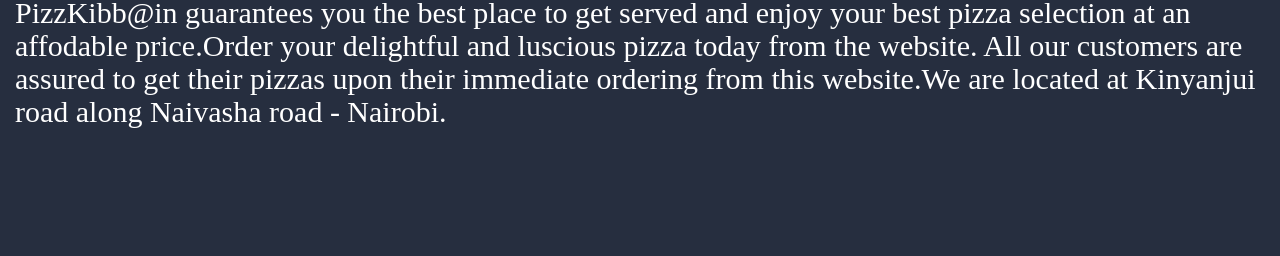
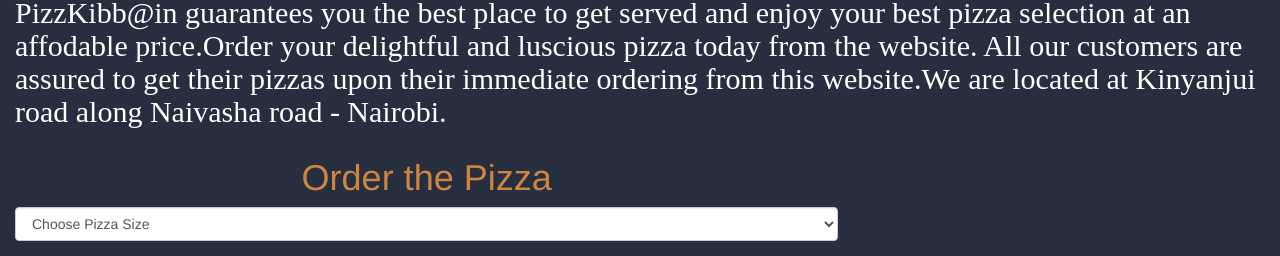
Before and after one commit to DavidKibetRono/Pizza-App, a plain HTML site: page index.html in a window 1280 px wide. Shown: the part 859-1115 px from the top of the page. Before the commit the page ends 997 px from the top, so only its background shows below. Drawn offline with nearby package versions, Linux system fonts and the light colour scheme; a script that the page names is missing.

Commit message:
add selection option for pizza size

```diff
--- a/index.html
+++ b/index.html
@@ -112,6 +112,25 @@
         </h2>
     </div>
     <!------------------------------------/About----------------------------------------->
+     <!------------------------------------Order Form-------------------------------------->
+
+     <div id="order" class="container-fluid">
+        <div class="row">
+            <div class="orders">
+                <div class="col-md-8">
+
+                    <h1 id="orderTitle">Order the Pizza</h1>
+
+                    <form action="">
+
+                        <div class="form-group">
+                            <select name="" class="form-control" id="pizzaSize" onchange="small(this.options[this.selectedIndex].value)">
+        <option value="empty">Choose Pizza Size</option>
+        <option name="Small" value="500" >Small @kshs.500</option>
+        <option name="Medium" value="800" >Medium @kshs.800</option>
+        <option name="Large" value="1200">Large @kshs.1200</option>
+    </select>
+                        </div>
 
     <script src="js/script.js"></script>
 </body>
```
